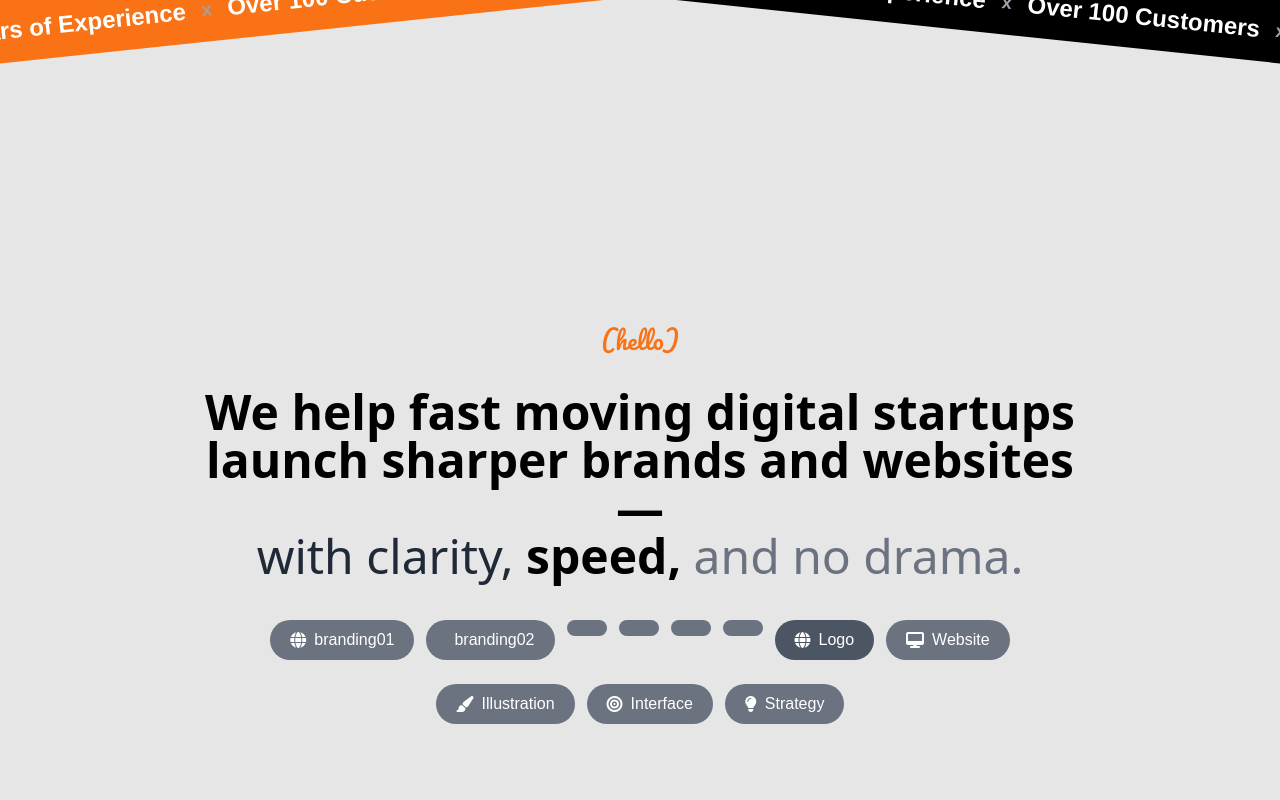
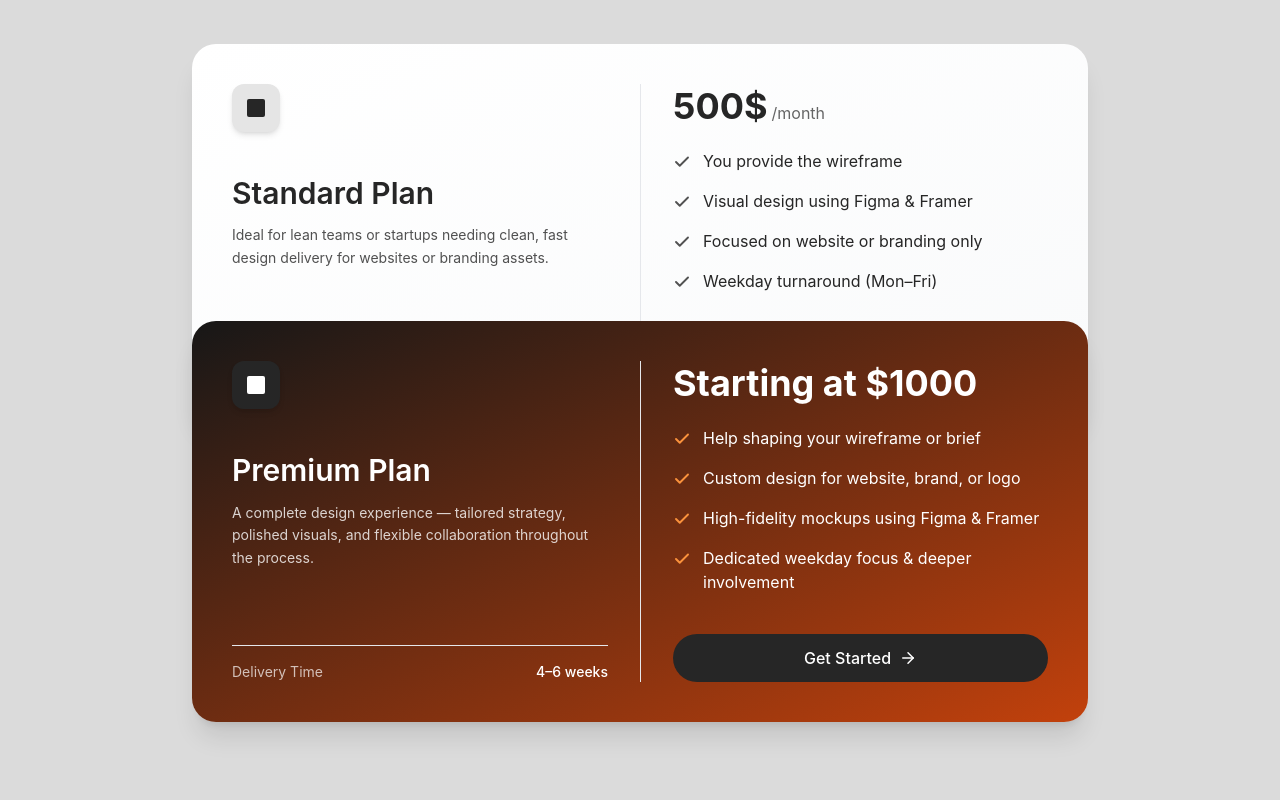
Before and after one commit to appnity-softwares/agero, a React (Vite) app: page /works in a window 1280 px wide. Shown: the part 940-1740 px from the top of the page. Built offline with nearby package versions, Linux system fonts and the light colour scheme.

Commit message:
added new page design basic structure

```diff
--- a/package.json
+++ b/package.json
@@ -18,7 +18,8 @@
     "lucide-react": "^0.344.0",
     "react": "^18.3.1",
     "react-dom": "^18.3.1",
-    "react-icons": "^5.5.0"
+    "react-icons": "^5.5.0",
+    "react-router-dom": "^7.9.5"
   },
   "devDependencies": {
     "@eslint/js": "^9.9.1",
--- a/src/App.jsx
+++ b/src/App.jsx
@@ -1,31 +1,31 @@
 import React from "react";
-import Navbar from "./components/Navbar.jsx";
-import Hero from "./components/Hero.jsx";
-import MarqueeSection from "./components/MarqueeSection.jsx";
-import StackScroll from "./components/StackScroll.jsx";
-import LetsConnect from "./components/LetsConnect.jsx";
-import About from "./components/About.jsx";
-import TestimonialsSection from "./components/TestimonialsSection.jsx";
-import AwardsWinning from "./components/AwardsWinning.jsx";
-import PricingSection from "./components/PricingSection.jsx";
-import FAQSection from "./components/FAQSection.jsx";
+import NavBar from "./components/NavBar.jsx";
+
 import Footer from "./components/Footer.jsx";
+import LandingPage from "./pages/LandingPage.jsx";
+import {BrowserRouter as Router, Routes, Route} from "react-router-dom";
+import Works from "./pages/Works.jsx";
+import Services from "./pages/Services.jsx";
+import AboutPage from "./pages/AboutPage.jsx";
+import BlogPage from "./pages/BlogPage.jsx";
 
 const App = () => {
   return (
     <div>
-      <Navbar />
-      <Hero />
-      <MarqueeSection />
-      <About />
-      <TestimonialsSection />
-      <StackScroll />
-      <LetsConnect />
+    <Router>
+      <NavBar />
+      <Routes>
+        <Route path="/" element={<LandingPage />} />
+        <Route path="/works" element={<Works />} />
+        <Route path="/services" element={<Services/>} />
+        <Route path="/about" element={<AboutPage />} />
+        <Route path="/blog" element={<BlogPage/>} />
+      </Routes>
+      <Footer />
 
-      <AwardsWinning />
-      <PricingSection />
-      <FAQSection />
-      <Footer />
+      </Router>
+
+
     </div>
   );
 };
--- a/src/components/About.jsx
+++ b/src/components/About.jsx
@@ -40,25 +40,9 @@ const About = () => {
 
       >
         <Button name="branding01" icon="fas fa-globe" />
-        <Button name="branding02" />
-        <Button/>
-        <Button/>
-        <Button/>
-        <Button/>
+        <Button icon="fas fa-globe" name="Logo" />
+        <Button icon="fas fa-desktop "  name="Website" />
 
-        <button
-          className="px-5 py-2 bg-gray-600 text-white rounded-full flex items-center gap-2 hover:bg-black transition"
-
-        >
-         <i className="fas fa-globe"></i> Logo
-        </button>
-
-        <button
-          className="px-5 py-2 bg-gray-500 text-white rounded-full flex items-center gap-2 hover:bg-black transition"
-
-        >
-         <i className="fas fa-desktop"></i> Website
-        </button>
       </div>
 
       {/* Second row: 3 buttons */}
@@ -66,26 +50,12 @@ const About = () => {
         className="flex flex-wrap justify-center gap-3 mt-6"
 
       >
-        <button
-          className="px-5 py-2 bg-gray-500 text-white rounded-full flex items-center gap-2 hover:bg-black transition"
 
-        >
-          <i className="fas fa-paint-brush"></i> Illustration
-        </button>
+        <Button name="Illustration" icon="fas fa-paint-brush" />
+        <Button name="Interface" icon="fas fa-bullseye" />
+        <Button name="Strategy" icon="fas fa-lightbulb" />
 
-        <button
-          className="px-5 py-2 bg-gray-500 text-white rounded-full flex items-center gap-2 hover:bg-black transition"
 
-        >
-          <i className="fas fa-bullseye"></i> Interface
-        </button>
-
-        <button
-          className="px-5 py-2 bg-gray-500 text-white rounded-full flex items-center gap-2 hover:bg-black transition"
-
-        >
-          <i className="fas fa-lightbulb"></i> Strategy
-        </button>
       </div>
       </div>
     </section>
--- a/src/components/FAQSection.jsx
+++ b/src/components/FAQSection.jsx
@@ -66,7 +66,7 @@ const AccordionItem = ({ faq, isOpen, toggleAccordion }) => {
   );
 };
 
-const FAQComponent = () => {
+const FAQSection = () => {
   // activeId state se pata chalta hai ki kaunsa FAQ item open hai.
   // Humne '2' ko default open rakha hai, jaise ki aapke image mein "Speed of design delivery?" open tha.
   const [activeId, setActiveId] = useState(2);
@@ -127,4 +127,4 @@ const FAQComponent = () => {
   );
 };
 
-export default FAQComponent;
+export default FAQSection;
--- a/src/components/NavBar.jsx
+++ b/src/components/NavBar.jsx
@@ -1,6 +1,8 @@
 // Navbar.jsx
 import React from "react";
 import logo from "../assets/agerologo.svg"
+import { Link } from "react-router-dom";
+
 
 const Navbar = () => {
   return (
@@ -15,19 +17,21 @@ const Navbar = () => {
       <nav className="max-w-7xl mx-auto flex justify-between items-center px-10 py-8 gap-10">
         {/* Logo Image */}
         <div className="flex items-center gap-2">
+          <Link to="/">
           <img
             src={logo}
             alt="Agero Logo"
             className="h-8 w-auto object-contain"
           />
+          </Link>
         </div>
 
         {/* Nav Links */}
         <ul className="hidden md:flex gap-8 text-gray-600 font-medium text-xs tracking-wide">
-          <li className="hover:text-black cursor-pointer transition-colors duration-200">Works</li>
-          <li className="hover:text-black cursor-pointer transition-colors duration-200">Services</li>
-          <li className="hover:text-black cursor-pointer transition-colors duration-200">About</li>
-          <li className="hover:text-black cursor-pointer transition-colors duration-200">Blog</li>
+          <li className="hover:text-black cursor-pointer transition-colors duration-200"><Link to="/works">Works</Link> </li>
+          <li className="hover:text-black cursor-pointer transition-colors duration-200"><Link to="/services">Services</Link></li>
+          <li className="hover:text-black cursor-pointer transition-colors duration-200"><Link to="/about">About</Link></li>
+          <li className="hover:text-black cursor-pointer transition-colors duration-200"><Link to="/blog">Blog</Link></li>
         </ul>
 
         {/* Contact Button */}
--- /dev/null
+++ b/src/pages/AboutPage.jsx
@@ -0,0 +1,24 @@
+import React from 'react'
+import Hero from '../components/Hero'
+import MarqueeSection from '../components/MarqueeSection'
+import About from '../components/About'
+import AwardsWinning from '../components/AwardsWinning'
+import FAQSection from '../components/FAQSection'
+import LetsConnect from '../components/LetsConnect'
+
+
+const AboutPage = () => {
+  return (
+    <div>
+      <Hero/>
+      <About/>
+      <MarqueeSection/>
+      <AwardsWinning/>
+      <FAQSection/>
+      <LetsConnect/>
+
+    </div>
+  )
+}
+
+export default AboutPage
--- /dev/null
+++ b/src/pages/BlogPage.jsx
@@ -0,0 +1,14 @@
+import React from 'react'
+import Hero from '../components/Hero'
+
+const BlogPage = () => {
+  return (
+    <div>
+        <Hero/>
+
+
+    </div>
+  )
+}
+
+export default BlogPage
--- /dev/null
+++ b/src/pages/LandingPage.jsx
@@ -0,0 +1,31 @@
+import React from 'react'
+import NavBar from '../components/NavBar'
+import Hero from '../components/Hero'
+import MarqueeSection from '../components/MarqueeSection'
+import TestimonialsSection from '../components/TestimonialsSection'
+
+import AwardsWinning from '../components/AwardsWinning'
+import PricingSection from '../components/PricingSection'
+import FAQSection from '../components/FAQSection'
+import Footer from '../components/Footer'
+import LetsConnect from '../components/LetsConnect'
+
+
+const LandingPage = () => {
+  return (
+    <div>
+
+        <Hero/>
+        <MarqueeSection/>
+        <TestimonialsSection/>
+        <AwardsWinning/>
+        <PricingSection/>
+        <FAQSection/>
+        <LetsConnect/>
+
+
+    </div>
+  )
+}
+
+export default LandingPage
--- /dev/null
+++ b/src/pages/Services.jsx
@@ -0,0 +1,24 @@
+import React from 'react'
+import Hero from '../components/Hero'
+import PricingSection from '../components/PricingSection'
+import FAQSection from '../components/FAQSection'
+import LetsConnect from '../components/LetsConnect'
+
+
+
+
+
+const Services = () => {
+  return (
+    <div>
+        <Hero/>
+        <PricingSection/>
+        <FAQSection/>
+        <LetsConnect/>
+
+
+    </div>
+  )
+}
+
+export default Services
--- /dev/null
+++ b/src/pages/Works.jsx
@@ -0,0 +1,23 @@
+import React from 'react'
+import Navbar from '../components/NavBar'
+import Hero from '../components/Hero'
+import PricingSection from '../components/PricingSection'
+import FAQSection from '../components/FAQSection'
+import LetsConnect from '../components/LetsConnect'
+import Footer from '../components/Footer'
+
+
+const Works = () => {
+  return (
+    <div>
+
+      <Hero/>
+      <PricingSection/>
+      <FAQSection/>
+      <LetsConnect/>
+
+    </div>
+  )
+}
+
+export default Works
```
Also changed, not shown: 1 other file (tests, documents, lock files or other folders).
